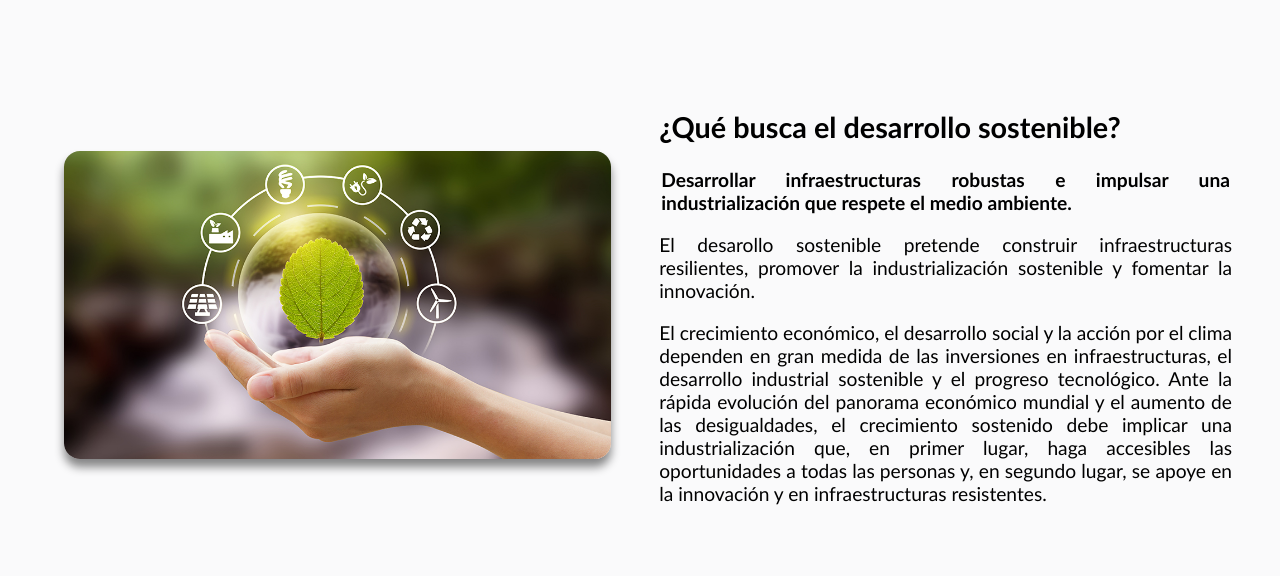
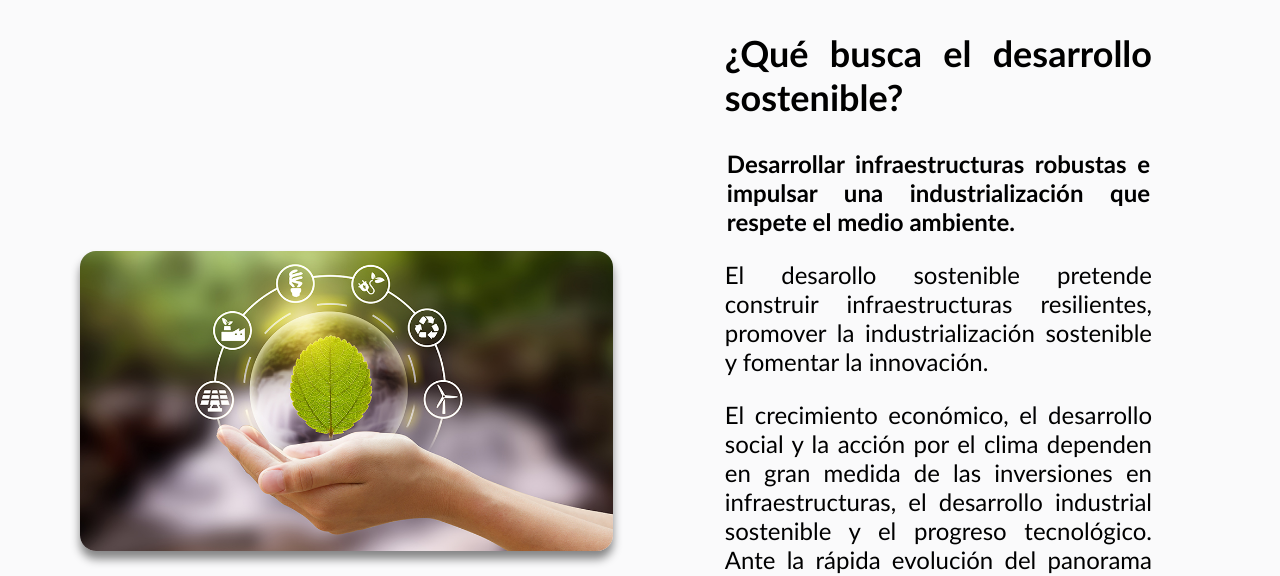
Before and after one commit to RoxZkiL/9ods-project, a React (Vite) app: page / in a window 1280 px wide. Shown: the part 931-1507 px from the top of the page. Built offline with nearby package versions, Linux system fonts and the light colour scheme; the HTML template or start-up script is replaced by a standard one.

Commit message:
finally2

```diff
--- a/src/components/FAQ.css
+++ b/src/components/FAQ.css
@@ -6,7 +6,7 @@
     border-bottom: 4px groove rgba(0, 0, 0, 0.159);
     background-color: rgba(255, 255, 255, 0.608);
     padding: 2rem;
-    min-height: 100vh; /* Cambiar auto por min-height */
+    height: auto;
 }
 
 .img-div {
@@ -42,36 +42,39 @@
 
 /* Media Queries */
 
+/* Pantallas medianas (mínimo 768px) */
 @media (min-width: 768px) {
     .faq {
         flex-direction: row;
-        padding: 2rem;
+        padding: 4rem;
     }
 
     .img-div {
-        width: 40%;
+        width: 50%;
     }
 
     .text-div {
-        padding: 1rem;
-        font-size: 1.1rem;
+        padding: 4rem;
+        font-size: 1.4rem;
     }
 }
 
+/* Pantallas grandes (mínimo 1024px) */
 @media (min-width: 1024px) {
     .img-div {
         width: 50%;
     }
 
     .text-div {
-        padding: 1rem;
-        font-size: 1.4rem;
+        padding: 7rem;
+        font-size: 1.6rem;
     }
 }
 
+/* Pantallas 12 pulgadas (mínimo 1280px) */
 @media (min-width: 1280px) {
     .faq {
-        padding: 2rem;
+        padding: 3rem;
     }
 
     .img-div {
@@ -79,14 +82,15 @@
     }
 
     .text-div {
-        padding: 1rem;
-        font-size: 1.2rem;
+        padding: 5rem;
+        font-size: 1.5rem;
     }
 }
 
+/* Pantallas 14 pulgadas (mínimo 1440px) */
 @media (min-width: 1440px) {
     .faq {
-        padding: 2rem;
+        padding: 3.5rem;
     }
 
     .img-div {
@@ -94,11 +98,12 @@
     }
 
     .text-div {
-        padding: 2rem;
-        font-size: 1.4rem;
+        padding: 6rem;
+        font-size: 1.6rem;
     }
 }
 
+/* Pantallas 16 pulgadas (mínimo 1920px) */
 @media (min-width: 1920px) {
     .faq {
         padding: 4rem;
@@ -109,7 +114,24 @@
     }
 
     .text-div {
-        padding: 2rem;
-        font-size: 1.6rem;
+        padding: 7rem;
+        font-size: 1.8rem;
     }
 }
+
+/* Ajustes para pantallas pequeñas */
+@media (max-width: 767px) {
+    .faq {
+        flex-direction: column;
+        padding: 1rem;
+    }
+
+    .img-div {
+        padding: 1rem;
+    }
+
+    .text-div {
+        padding: 1rem;
+        font-size: 1rem;
+    }
+}
```
